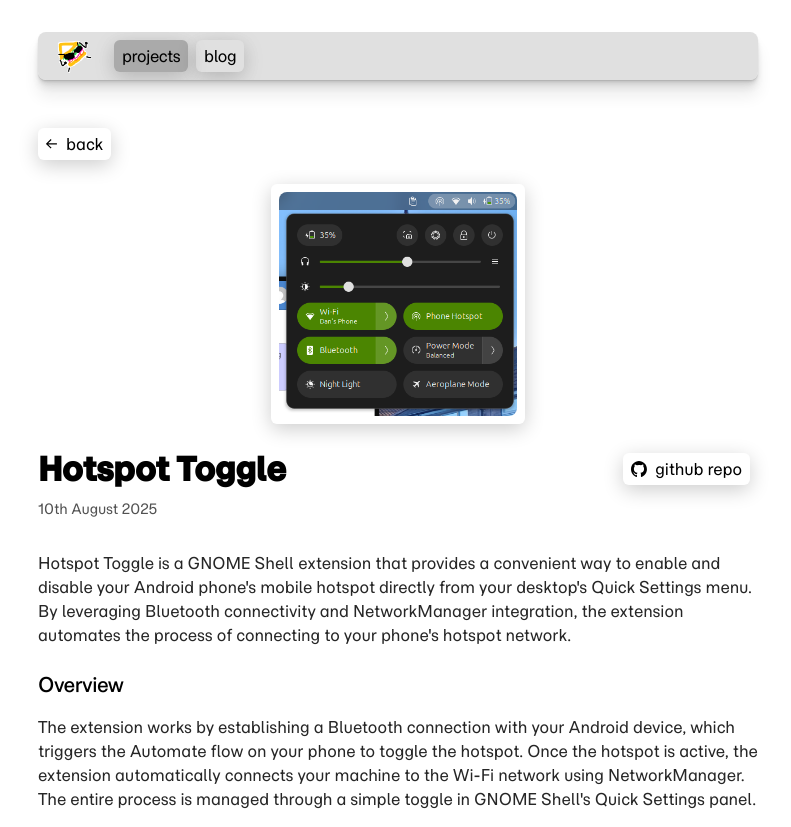
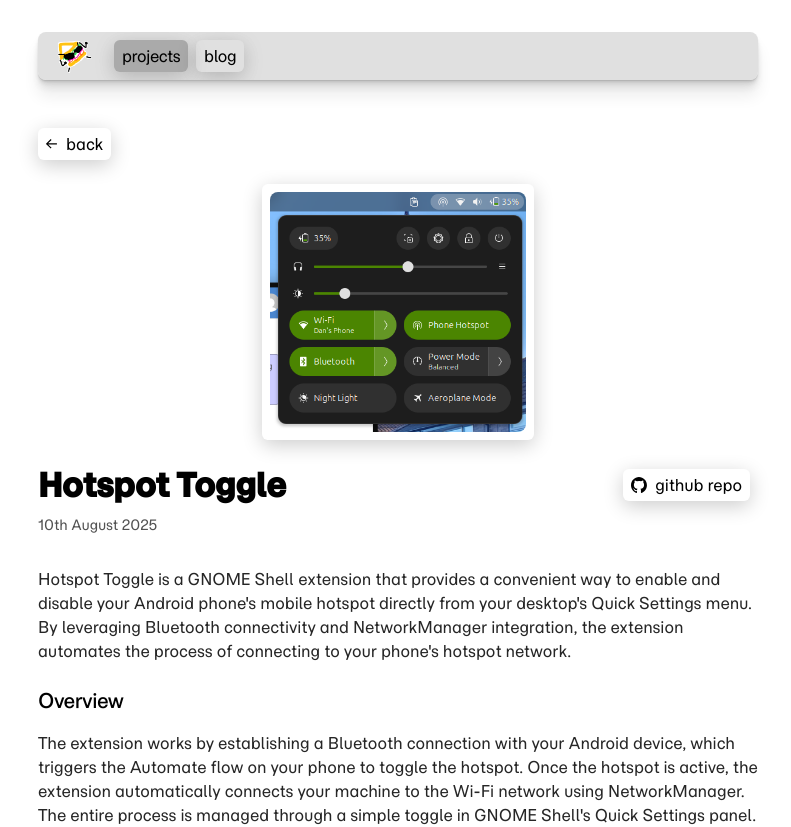
Before and after one commit to donnybeelo/donnybeelo.github.io, a Next.js app: page /projects/hotspot-toggle in a window 1280 px wide. Shown: the top 827 px of the page, without its empty margins (242-1033 px from the left). Built offline with nearby package versions, Linux system fonts and the light colour scheme.

Commit message:
Fix post image not sizing correctly

```diff
--- a/app/components/imageContainer.tsx
+++ b/app/components/imageContainer.tsx
@@ -56,16 +56,16 @@ export function ImageContainer({
 		<>
 			<ShinyButton
 				onClick={() => setIsOpen(true)}
-				className="!h-60 flex justify-center !mx-auto !mb-6 w-fit !p-2"
+				className={`${fill ? "max-h-60" : ""} flex justify-center !mx-auto !mb-6 w-fit !p-2 h-fit`}
 			>
 				<img
 					src={src}
-					className={`h-max ${fill ? "object-cover min-w-full min-h-full overflow-hidden " : "object-contain w-fit max-h-full  max-w-full"} z-10 rounded-lg`}
+					className={`${fill ? "object-cover min-w-full min-h-full overflow-hidden " : "max-h-60 object-contain w-fit max-w-full"} z-10 h-full  max-w-full"} z-10 rounded-lg`}
 				/>
 			</ShinyButton>
 			<div
 				ref={overlayRef}
-				className={`fixed inset-0  flex items-center justify-center z-50 ${!prefersReducedMotion ? "transition-opacity duration-300 ease-in-out" : ""} ${isOpen ? "opacity-100" : "opacity-0"} ${!isOpen ? "pointer-events-none" : ""}`}
+				className={`fixed inset-0 flex items-center justify-center z-50 ${!prefersReducedMotion ? "transition-opacity duration-300 ease-in-out" : ""} ${isOpen ? "opacity-100" : "opacity-0"} ${!isOpen ? "pointer-events-none" : ""}`}
 				onClick={closeModal}
 				tabIndex={-1}
 				onKeyDown={(e) => {
```
